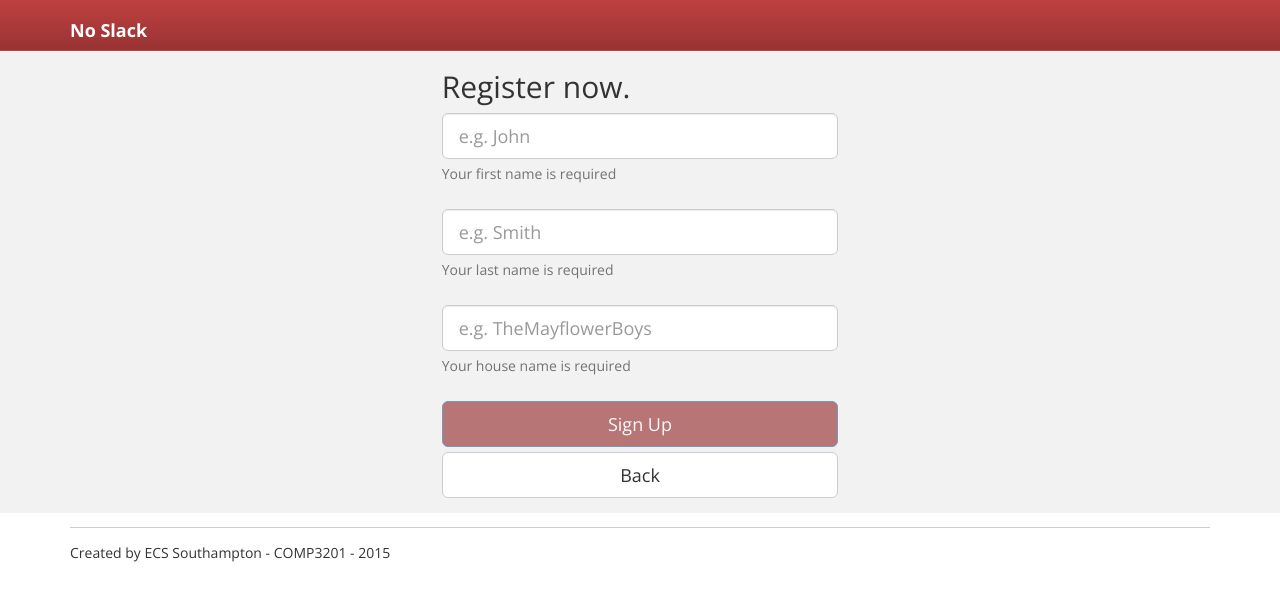
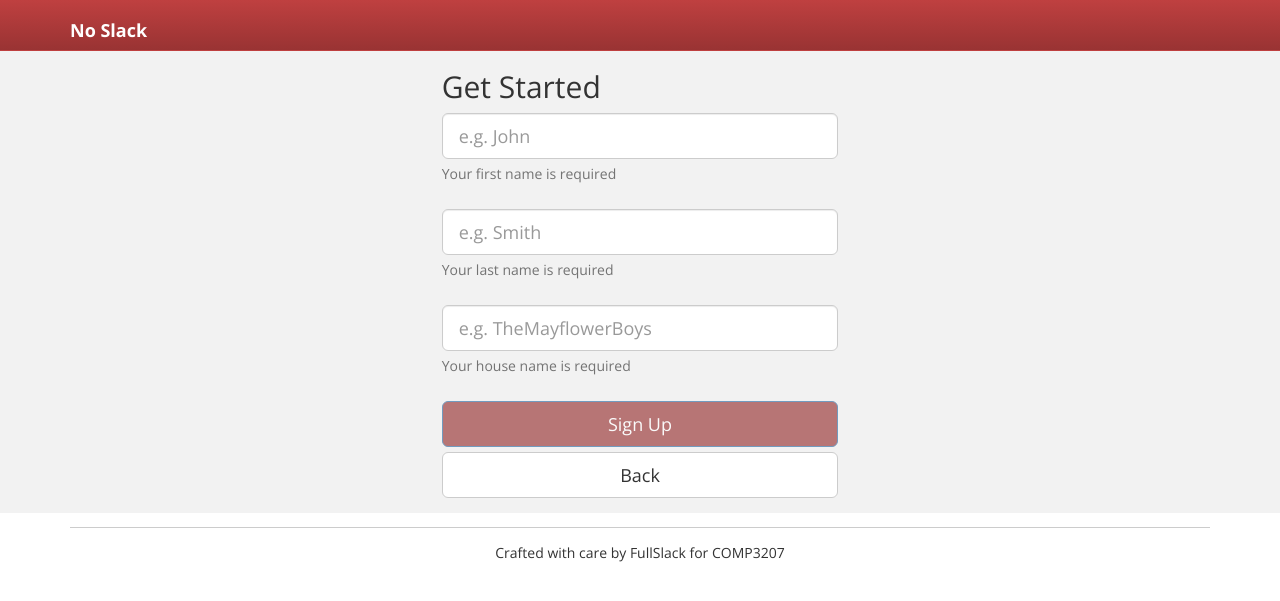
Before and after one commit to nnaskov/no-slack, a Django app: template src/templates/register.html in a window 1280 px wide. Shown: the top 601 px of the page. Run offline with Django 3.2, Linux system fonts and the light colour scheme; the template is opened without the code that fills it, so the values that code supplies are empty; some libraries are stand-ins or nearby versions.

Commit message:
small HTML template fixes

```diff
--- a/src/templates/index.html
+++ b/src/templates/index.html
@@ -95,7 +95,7 @@
 
 	<div class="container">
 		<hr>
-		<p class="text-center">Crafted with care by FullSlack for COMP3207 - 2015</p>
+		<p class="text-center">Crafted with care by FullSlack for COMP3207</p>
 
 	</div><!-- /container -->
 
--- a/src/templates/register.html
+++ b/src/templates/register.html
@@ -46,7 +46,7 @@
                         <input type="text" name="prevent_autofill" id="prevent_autofill" value="" style="display:none;" />
                         <input type="password" name="password_fake" id="password_fake" value="" style="display:none;" />
 
-                        <h2>Register now.</h2>
+                        <h2>Get Started</h2>
 
                         <div class="row form-group" ng-class="{ 'has-error': userForm.firstname.$invalid && userForm.firstname.$dirty, 'has-success': userForm.firstname.$valid && userForm.firstname.$dirty }">
                             <div class="col-md-12">
@@ -107,7 +107,7 @@
 
 		<div class="container">
 		<hr>
-		<p class="centered">Created by ECS Southampton - COMP3201 - 2015</p>
+		<p class="text-center">Crafted with care by FullSlack for COMP3207</p>
 	</div><!-- /container -->
     	<script src="../static/bower_components/jquery/dist/jquery.min.js" type="text/javascript" charset="utf-8"></script>
 
```
